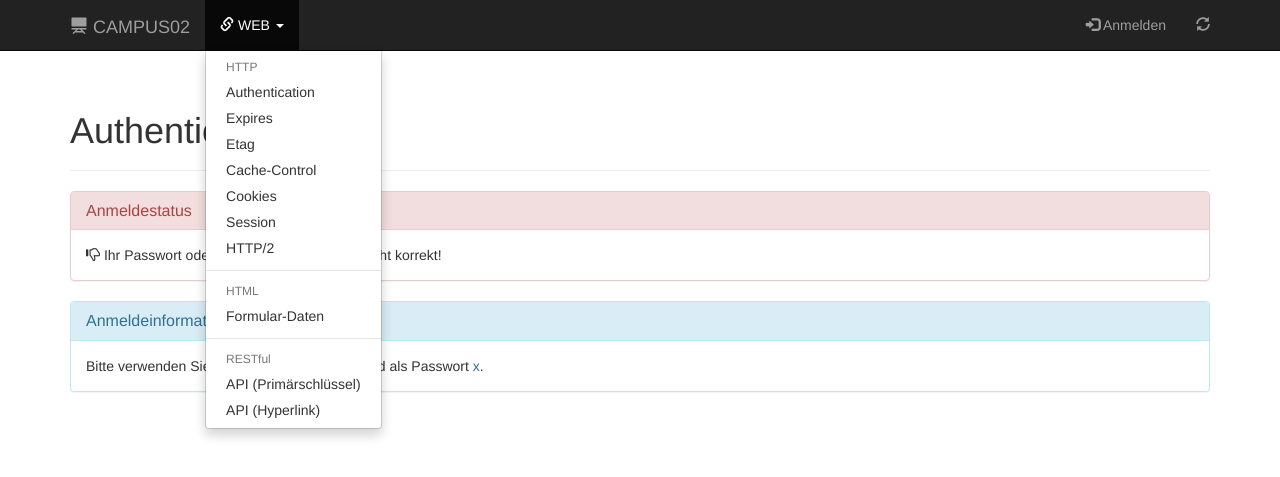
After one commit to fladi/django-campus02, a Django app: template campus02/web/templates/web/auth-error.html in a window 1280 px wide, after a click on "WEB". The commit adds this page. Shown: the top 477 px of the page. Run offline with Django 3.2, Linux system fonts and the light colour scheme; the template is opened without the code that fills it: most values are stand-ins (such as "Sample title", 1, 10 or a date in 2020); parts of the project's set-up code (start-up, migrations or seed data) failed here and were passed over; some libraries are stand-ins or nearby versions.

Commit message:
Add HTTP authentication exercise.

```diff
--- /dev/null
+++ b/campus02/web/templates/web/auth-error.html
@@ -0,0 +1,31 @@
+{% extends "base/layout.html" %}
+
+{% block title %}WEB - HTTP - Authentication{% endblock %}
+
+{% block content %}
+<div class="page-header">
+  <h1>Authentication</h1>
+</div>
+
+<div class="panel panel-danger">
+  <div class="panel-heading">
+    <h3 class="panel-title">
+      Anmeldestatus
+    </h3>
+  </div>
+  <div class="panel-body">
+    <span class="glyphicon glyphicon-thumbs-down" aria-hidden="true"></span>
+    Ihr Passwort oder ihr Benutzername sind nicht korrekt!
+  </div>
+</div>
+<div class="panel panel-info">
+  <div class="panel-heading">
+    <h3 class="panel-title">
+      Anmeldeinformation
+    </h3>
+  </div>
+  <div class="panel-body">
+    Bitte verwenden Sie als Benutzername <span class="text-info">user</span> und als Passwort <span class="text-info">{{ password }}</span>.
+  </div>
+</div>
+{% endblock %}
--- a/campus02/web/templates/web/menu.html
+++ b/campus02/web/templates/web/menu.html
@@ -6,6 +6,7 @@
   </a>
   <ul class="dropdown-menu">
     <li class="dropdown-header">HTTP</li>
+    <li><a href="{% url 'web:auth' %}">Authentication</a></li>
     <li><a href="{% url 'web:cache/expires' %}">Expires</a></li>
     <li><a href="{% url 'web:cache/etag' %}">Etag</a></li>
     <li><a href="{% url 'web:cache/control' %}">Cache-Control</a></li>
--- a/campus02/web/urls.py
+++ b/campus02/web/urls.py
@@ -32,18 +32,81 @@ api_pk.register(r'ratings', primarykey.RatingViewSet)
 api_pk.register(r'history', hyperlink.HistoryViewSet)
 
 urlpatterns = [
-    url(r'^cookies$', views.CookieView.as_view(), name='cookies'),
-    url(r'^cache/expires$', views.CacheExpiresView.as_view(), name='cache/expires'),
-    url(r'^cache/expires/image$', views.CacheExpiresImageView.as_view(), name='cache/expires/image'),
-    url(r'^cache/etag$', views.CacheEtagView.as_view(), name='cache/etag'),
-    url(r'^cache/etag/image$', views.CacheEtagImageView.as_view(), name='cache/etag/image'),
-    url(r'^cache/control$', views.CacheControlView.as_view(), name='cache/control'),
-    url(r'^cache/control/image$', views.CacheControlImageView.as_view(), name='cache/control/image'),
-    url(r'^session$', views.SessionView.as_view(), name='session'),
-    url(r'^http2$', views.Http2View.as_view(), name='http2'),
-    url(r'^form-data$', views.FormDataView.as_view(), name='form-data'),
-    url(r'^order$', views.OrderView.as_view(), name='order'),
-    url(r'^api-auth/', include('rest_framework.urls', namespace='rest_framework')),
-    url(r'^api-hl/', include(api_hl.urls, namespace='api-hl')),
-    url(r'^api-pk/', include(api_pk.urls, namespace='api-pk')),
+    url(
+        r'^cookies$',
+        views.CookieView.as_view(),
+        name='cookies'
+    ),
+    url(
+        r'^cache/expires$',
+        views.CacheExpiresView.as_view(),
+        name='cache/expires'
+    ),
+    url(
+        r'^cache/expires/image$',
+        views.CacheExpiresImageView.as_view(),
+        name='cache/expires/image'
+    ),
+    url(
+        r'^cache/etag$',
+        views.CacheEtagView.as_view(),
+        name='cache/etag'
+    ),
+    url(
+        r'^cache/etag/image$',
+        views.CacheEtagImageView.as_view(),
+        name='cache/etag/image'
+    ),
+    url(
+        r'^cache/control$',
+        views.CacheControlView.as_view(),
+        name='cache/control'
+    ),
+    url(
+        r'^cache/control/image$',
+        views.CacheControlImageView.as_view(),
+        name='cache/control/image'
+    ),
+    url(
+        r'^session$',
+        views.SessionView.as_view(),
+        name='session'
+    ),
+    url(
+        r'^http2$',
+        views.Http2View.as_view(),
+        name='http2'
+    ),
+    url(
+        r'^form-data$',
+        views.FormDataView.as_view(),
+        name='form-data'
+    ),
+    url(
+        r'^order$',
+        views.OrderView.as_view(),
+        name='order'
+    ),
+    url(
+        r'^auth$',
+        views.AuthView.as_view(),
+        name='auth'
+    ),
+    url(
+        r'^auth/secure$',
+        views.AuthSecureView.as_view(),
+        name='auth/secure'
+    ),
+    url(
+        r'^api-auth/',
+        include('rest_framework.urls', namespace='rest_framework')
+    ),
+    url(
+        r'^api-hl/',
+        include(api_hl.urls, namespace='api-hl')
+    ),
+    url(
+        r'^api-pk/',
+        include(api_pk.urls, namespace='api-pk')
+    ),
 ]
```
Also changed, not shown: campus02/web/templates/web/auth-secure.html (added, +21 -0 lines), campus02/web/templates/web/auth.html (added, +24 -0 lines), campus02/web/views/__init__.py (+82 -1 lines).
